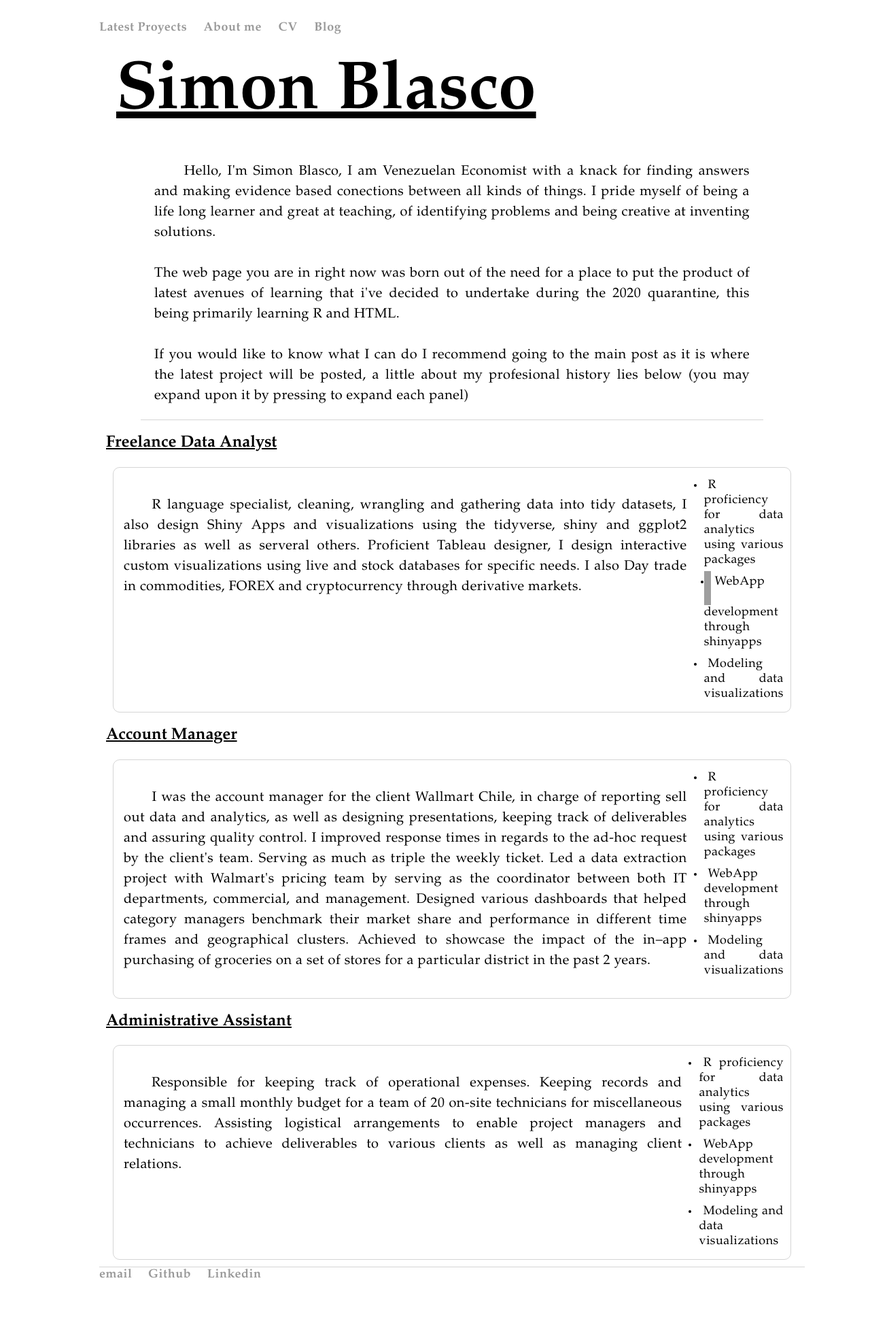
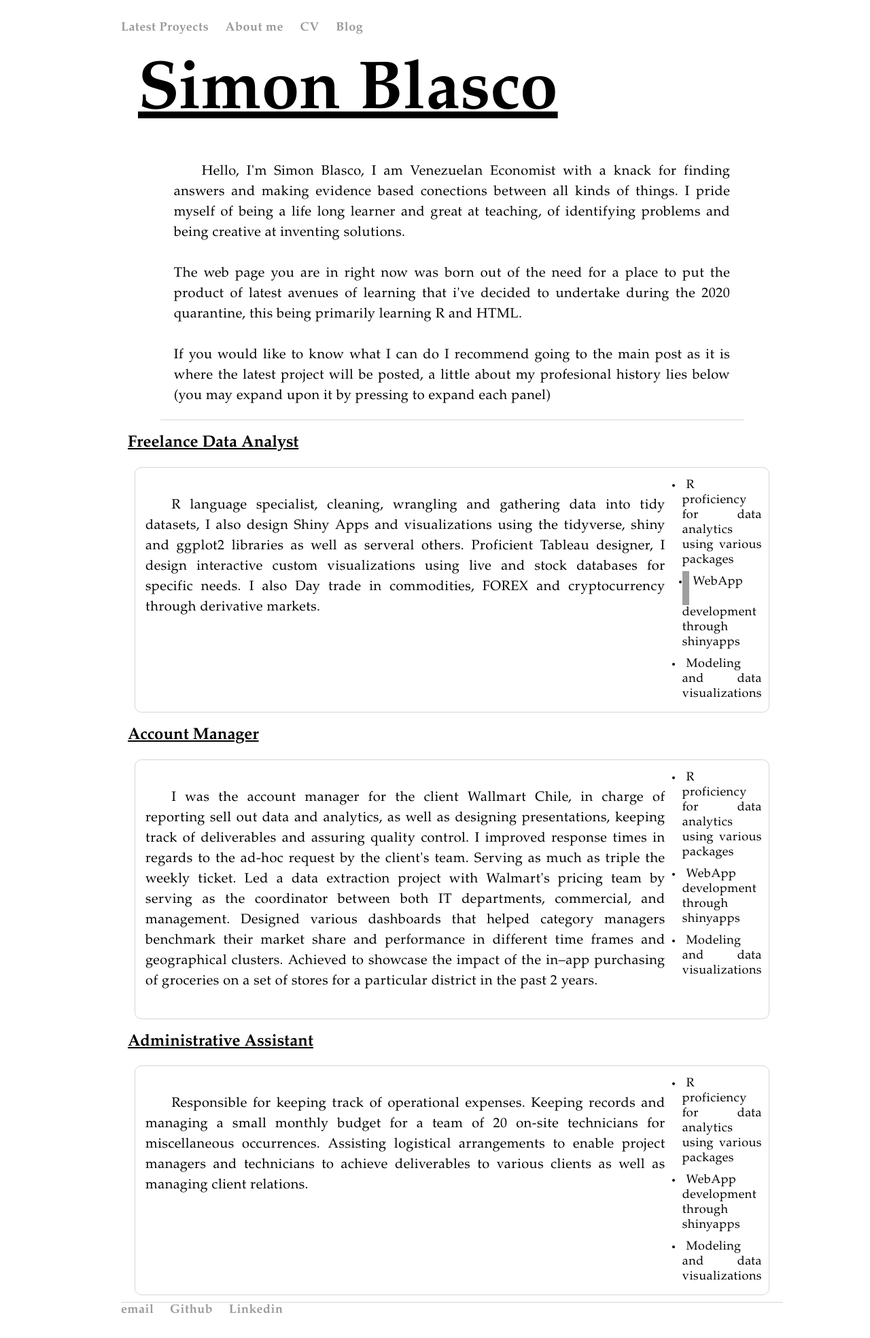
Before and after one commit to sblasco7/sblasco7.github.io, a Jekyll site: the page cv.html, which Jekyll copies as it is, in a window 1280 px wide. Shown: the whole page at 68% size. Built offline with Jekyll 4.4.1, drawn with Linux system fonts in a browser that asks for light colours; before the commit the page ends 1916 px from its top, so only the background shows below that; grey boxes are pictures that could not be loaded.

Commit message:
Update cv.css

```diff
--- a/css/cv.css
+++ b/css/cv.css
@@ -2,7 +2,7 @@
   box-sizing: border-box;
 }
 body{
-   width: 85%;
+   width: 80%;
    padding-left: 50px;
    margin: 30px auto;
 }
```
